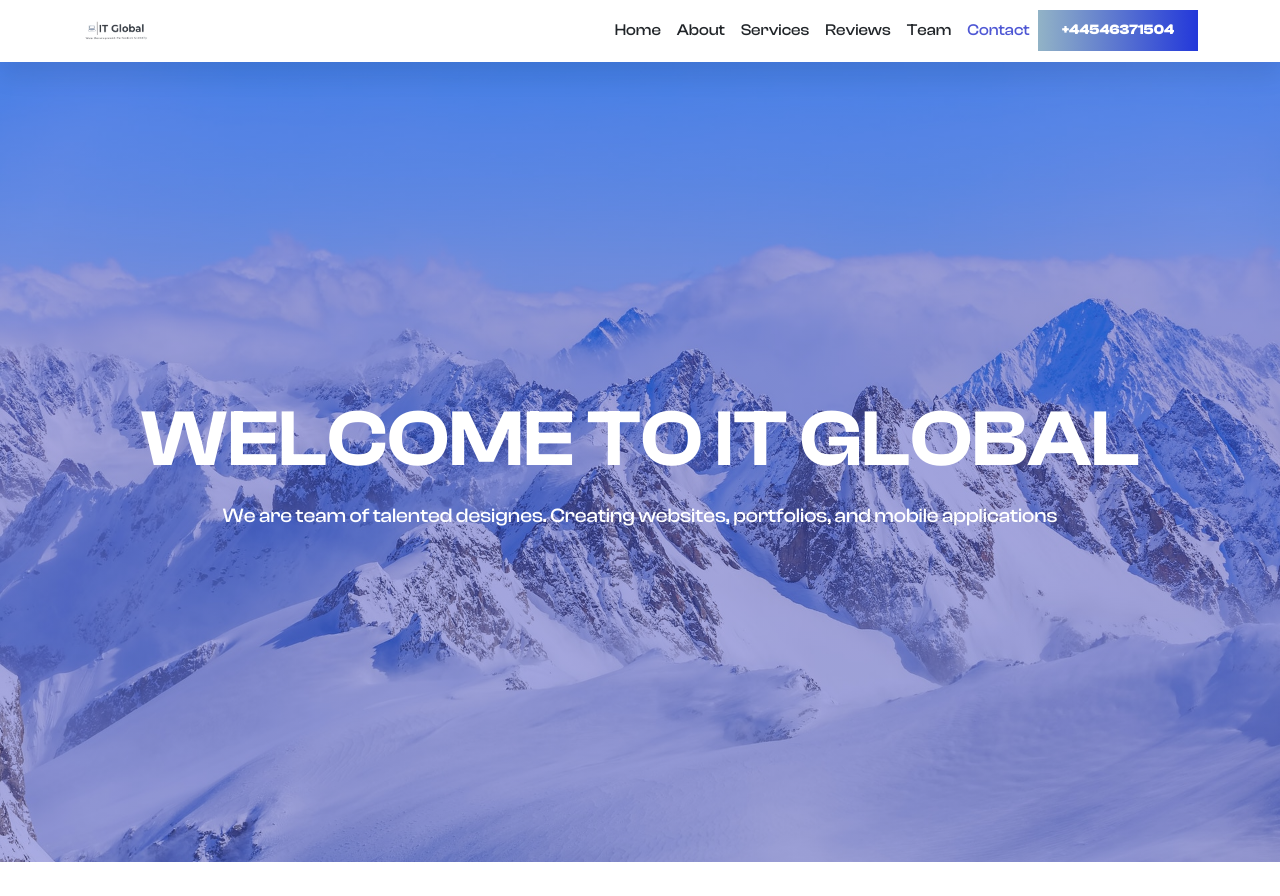
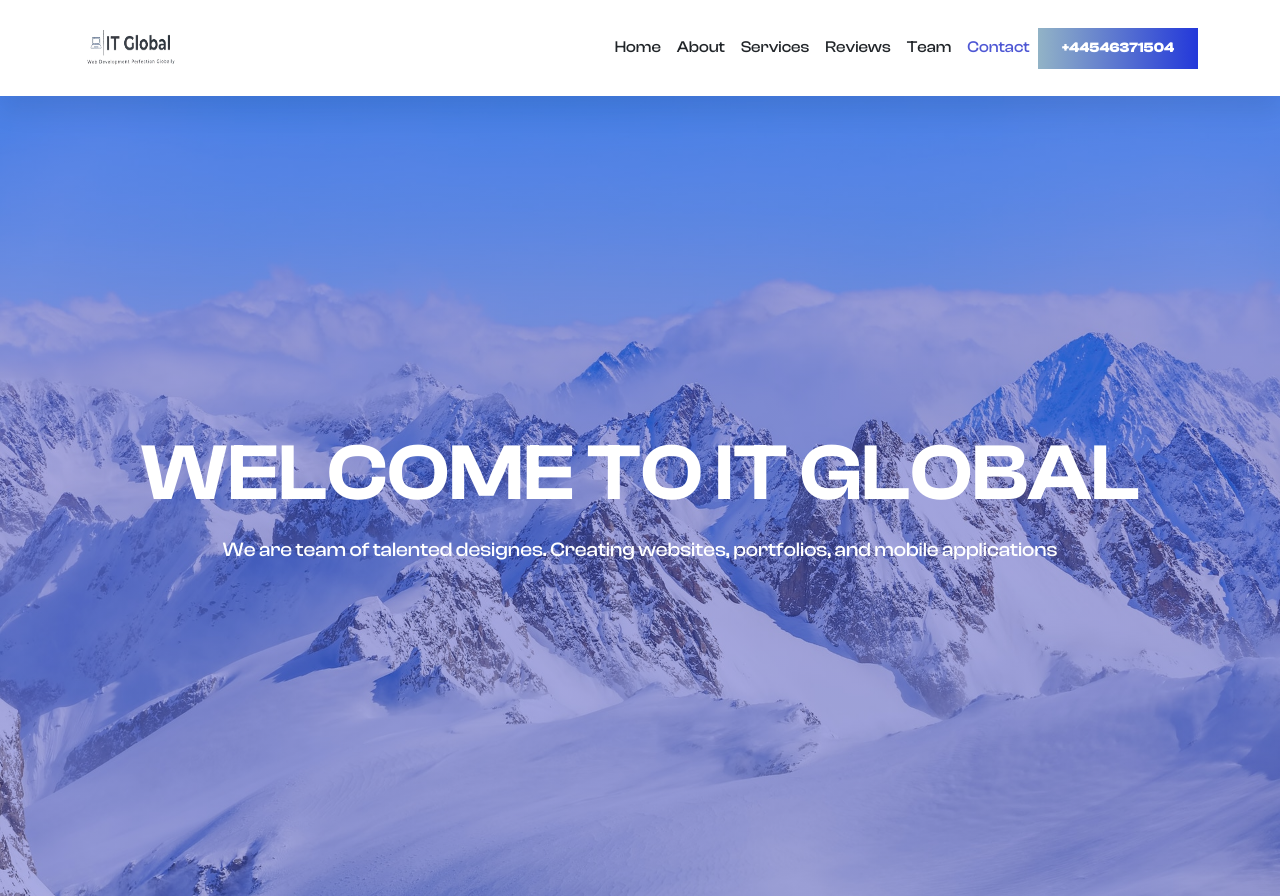
Before and after one commit to AgnesGeller/Front-End-Web, a plain HTML site: page index.html in a window 1280 px wide. Shown: the top 896 px of the page. Drawn offline with nearby package versions, Linux system fonts and the light colour scheme.

Commit message:
logo bigger

```diff
--- a/assets/css/style.css
+++ b/assets/css/style.css
@@ -79,8 +79,8 @@ img {
 }
 
 .logo{
-    width: 70px;
-    height: px;
+    width: 100px;
+    height: 70px;
     /* border: 1px solid red; */
     /* background-image: url(./assets/img/logo.png); */
     background-size: cover;
```
